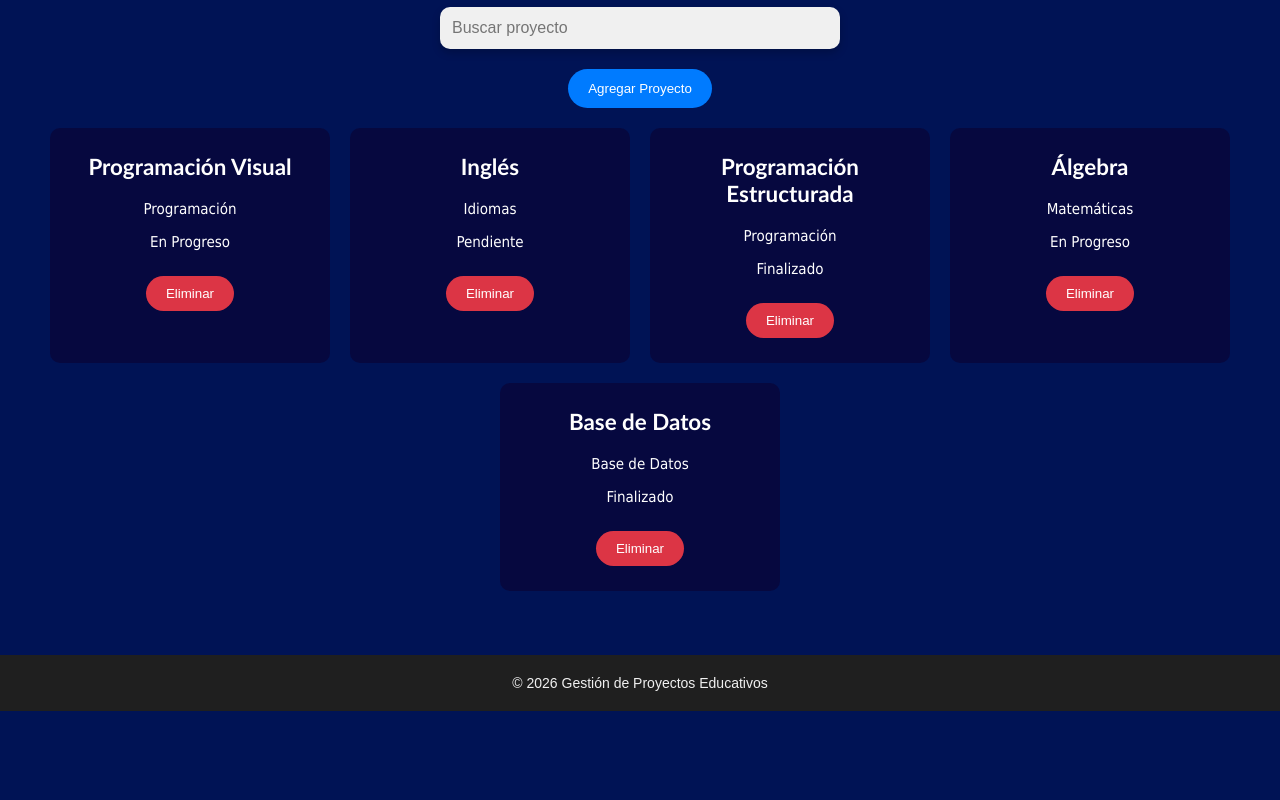
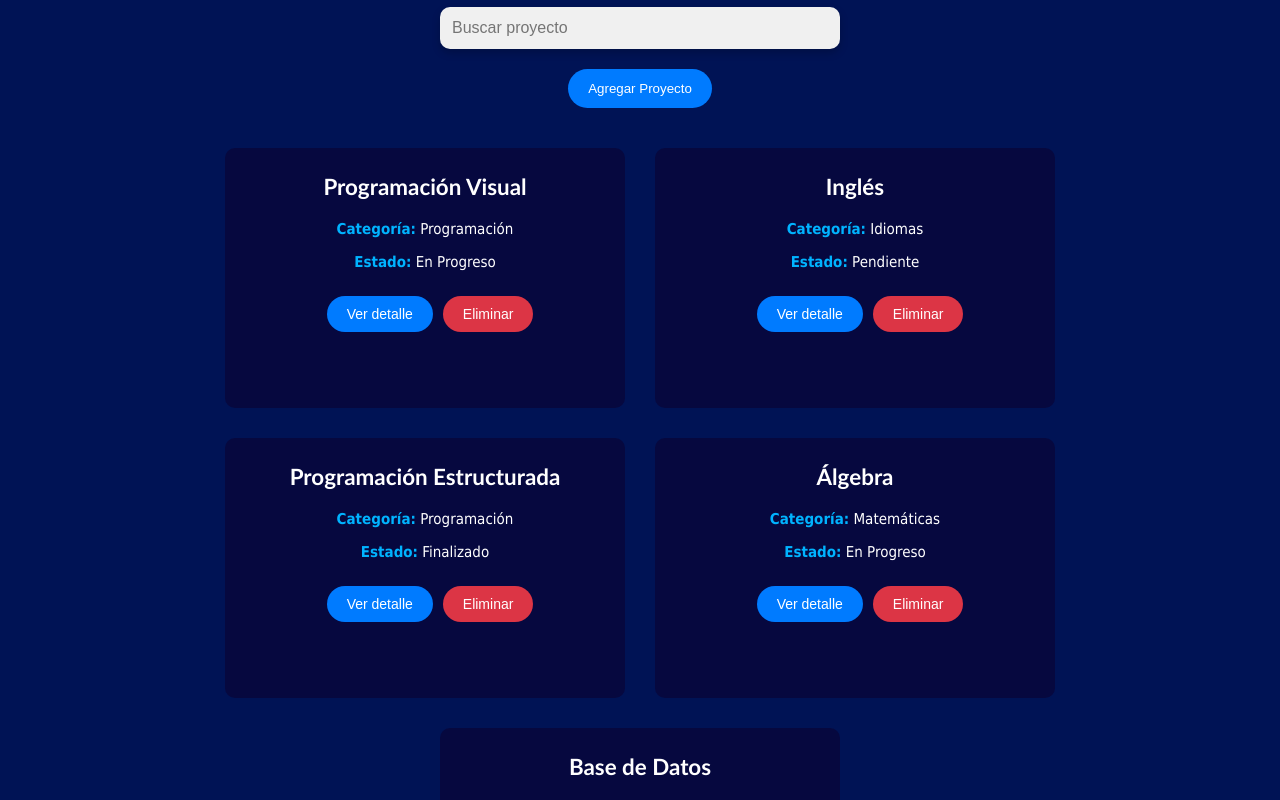
Before and after one commit to alexanderlobo20/pv_tp3_grupo9, a React (Vite) app: page / in a window 1280 px wide. Shown: the part 980-1780 px from the top of the page. Before the commit the page ends 1691 px from the top, so only its background shows below. Built offline with nearby package versions, Linux system fonts and the light colour scheme.

Commit message:
feat: agregar componente ProyectoCard con acciones de eliminar y ver detalle

```diff
--- a/src/components/ListaProyectos.jsx
+++ b/src/components/ListaProyectos.jsx
@@ -1,20 +1,32 @@
 import React, { useState } from "react";
 import proyectoService from "../services/proyectoService.js";
+import ProyectoCard from "./ProyectoCard";
 
 function ListaProyectos() {
-  const [proyectos, setProyectos] = useState( proyectoService.obtenerProyectos() );
+  const [proyectos, setProyectos] = useState(proyectoService.obtenerProyectos());
   const [busqueda, setBusqueda] = useState("");
-  const [nuevoProyecto, setNuevoProyecto] = useState({ titulo: "", categoria: "", estado: ""});
+  const [nuevoProyecto, setNuevoProyecto] = useState({
+    titulo: "",
+    categoria: "",
+    estado: ""
+  });
+
   const [mostrarFormulario, setMostrarFormulario] = useState(false);
+  const [proyectoSeleccionado, setProyectoSeleccionado] = useState(null);
+
   let proyectosFiltrados = proyectos;
   let formulario = null;
 
-  if (busqueda !== "") { proyectosFiltrados = proyectoService.buscarProyecto(busqueda); }
+  if (busqueda !== "") {
+    proyectosFiltrados = proyectoService.buscarProyecto(busqueda);
+  }
 
   if (mostrarFormulario === true) {
     formulario = (
       <div className="formulario">
-        <input  type="text" placeholder="Título"
+        <input
+          type="text"
+          placeholder="Título"
           onChange={(e) =>
             setNuevoProyecto({
               ...nuevoProyecto,
@@ -23,7 +35,9 @@ function ListaProyectos() {
           }
         />
 
-        <input type="text" placeholder="Categoría"
+        <input
+          type="text"
+          placeholder="Categoría"
           onChange={(e) =>
             setNuevoProyecto({
               ...nuevoProyecto,
@@ -32,7 +46,9 @@ function ListaProyectos() {
           }
         />
 
-        <input type="text" placeholder="Estado"
+        <input
+          type="text"
+          placeholder="Estado"
           onChange={(e) =>
             setNuevoProyecto({
               ...nuevoProyecto,
@@ -41,18 +57,17 @@ function ListaProyectos() {
           }
         />
 
-        <button className="BotonGuardar"
-            onClick={() => {
-              proyectoService.agregarProyecto({
+        <button
+          className="BotonGuardar"
+          onClick={() => {
+            proyectoService.agregarProyecto({
               id: proyectos.length + 1,
               titulo: nuevoProyecto.titulo,
               categoria: nuevoProyecto.categoria,
               estado: nuevoProyecto.estado
             });
 
-            setProyectos(
-              proyectoService.obtenerProyectos()
-            );
+            setProyectos(proyectoService.obtenerProyectos());
 
             setMostrarFormulario(false);
 
@@ -61,44 +76,49 @@ function ListaProyectos() {
               categoria: "",
               estado: ""
             });
-
           }}
-          > Guardar </button>
+        >
+          Guardar
+        </button>
       </div>
     );
   }
 
   return (
     <section className="proyectos">
-      <h2 className="proyectos-titulo">
-        Proyectos
-      </h2>
+      <h2 className="proyectos-titulo">Proyectos</h2>
 
       <input
         className="busqueda"
         type="text"
         placeholder="Buscar proyecto"
-        onChange={(e) => setBusqueda(e.target.value) } />
+        onChange={(e) => setBusqueda(e.target.value)}
+      />
 
-         <button className="Boton-Agregar" onClick={() => setMostrarFormulario(!mostrarFormulario) }>
-           Agregar Proyecto
-        </button>
+      <button
+        className="Boton-Agregar"
+        onClick={() => setMostrarFormulario(!mostrarFormulario)}
+      >
+        Agregar Proyecto
+      </button>
 
       {formulario}
 
       <div className="proyectos-lista">
         {proyectosFiltrados.map((proyecto) => (
-          <div className="proyecto" key={proyecto.id}>
-            <h3>{proyecto.titulo}</h3>
-            <p>{proyecto.categoria}</p>
-            <p>{proyecto.estado}</p>
-            <button className="BotonEliminar"
-              onClick={() => {
-                proyectoService.eliminarProyecto( proyecto.id );
-                setProyectos( proyectoService.obtenerProyectos() );
-              }}
-            >Eliminar</button>
-          </div>
+          <ProyectoCard
+            key={proyecto.id}
+            proyecto={proyecto}
+
+            onEliminar={(id) => {
+              proyectoService.eliminarProyecto(id);
+              setProyectos(proyectoService.obtenerProyectos());
+            }}
+
+            onVerDetalle={(proyecto) => {
+              setProyectoSeleccionado(proyecto);
+            }}
+          />
         ))}
       </div>
     </section>
--- /dev/null
+++ b/src/components/ProyectoCard.jsx
@@ -0,0 +1,38 @@
+import React from "react";
+
+function ProyectoCard({ proyecto, onEliminar, onVerDetalle }) {
+
+  const { id, titulo, categoria, estado } = proyecto;
+
+  return (
+    <div className="proyecto">
+
+      <h3>{titulo}</h3>
+
+      <p>
+        <strong>Categoría:</strong> {categoria}
+      </p>
+
+      <p>
+        <strong>Estado:</strong> {estado}
+      </p>
+
+      <div className="btns">
+
+        <button
+          className="BotonVerDetalle"
+          onClick={() => onVerDetalle(proyecto)}>
+          Ver detalle
+        </button>
+
+        <button
+          className="BotonEliminar"
+          onClick={() => onEliminar(id)}>
+          Eliminar
+        </button>
+      </div>
+    </div>
+  );
+}
+
+export default ProyectoCard;
--- a/src/css/style.css
+++ b/src/css/style.css
@@ -336,15 +336,6 @@ footer {
     background-color: rgba(9, 4, 53, 0.863);
     border-radius: 5rem;
     box-shadow: 0px 6px 10px rgba(0, 0, 0, 0.2);
-    transition:
-    transform 0.3s ease,
-    box-shadow 0.3s ease;
-}
-
-.proyectos-titulo:hover {
-    transform: translateY(-5px);
-    box-shadow:
-    0px 12px 20px rgba(0, 0, 0, 0.3);
 }
 
 .busqueda {
@@ -379,18 +370,21 @@ footer {
 
 .Boton-Agregar:hover {
     background-color: #0056b3;
-    transform: translateY(-3px);
 }
 
 .proyectos-lista {
     display: flex;
+    margin-top: 20px;
     flex-wrap: wrap;
     justify-content: center;
-    gap: 20px;
+    gap: 30px;
 }
 
 .proyecto {
-    width: 280px;
+    display: flex;
+    flex-direction: column;
+    width: 400px;
+    height: 260px;
     background: rgba(9, 4, 53, 0.671);
     border-radius: 10px;
     text-align: center;
@@ -419,6 +413,7 @@ footer {
 }
 
 .BotonEliminar {
+    font-size: 0.875rem;
     margin-top: 10px;
     padding: 10px 20px;
     border: none;
@@ -431,7 +426,6 @@ footer {
 
 .BotonEliminar:hover {
     background-color: #a71d2a;
-    transform: translateY(-3px);
 }
 
 .formulario{
@@ -458,4 +452,25 @@ footer {
     background-color: #28a745;
     color: white;
     cursor: pointer;
+    transition: background-color 0.3s ease;
 }
+
+.BotonGuardar:hover {
+    background-color: #1e7e34;
+}
+
+.BotonVerDetalle {
+    margin: 10px 10px 0;
+    padding: 10px 20px;
+    font-size: 0.875rem;
+    border: none;
+    border-radius: 10rem;
+    background-color: #007bff;
+    color: white;
+    cursor: pointer;
+    transition: background-color 0.3s ease;
+}
+
+.BotonVerDetalle:hover {
+    background-color: #0056b3;
+}
```
